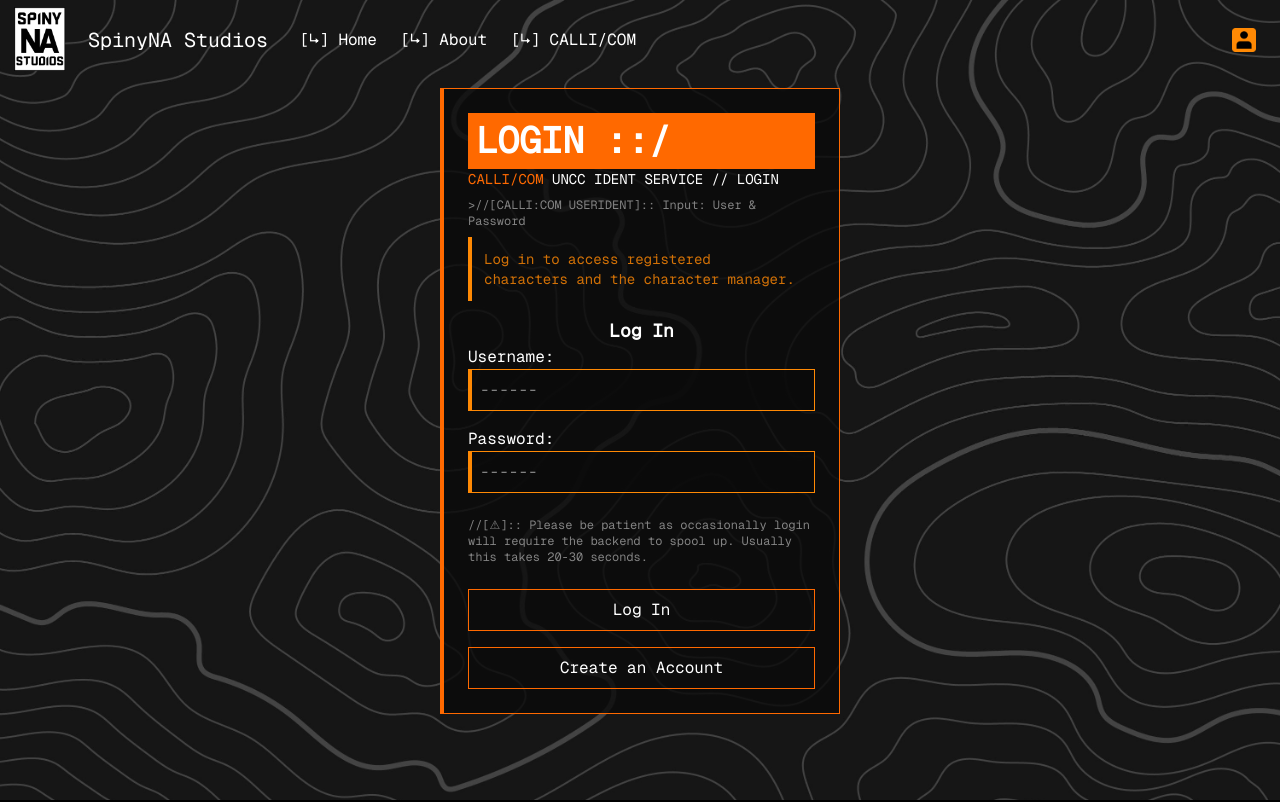
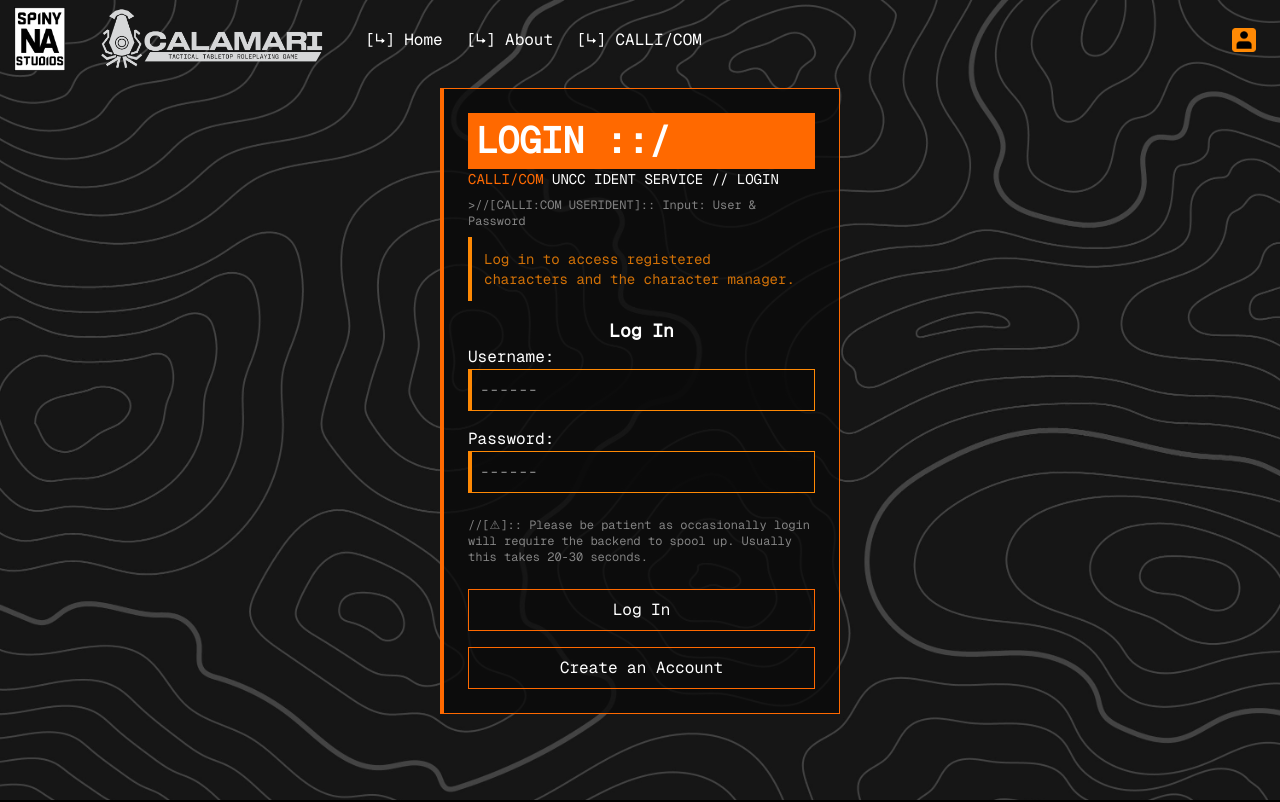
Before and after one commit to RudrNaik/CALLICOM, a React (Vite) app in the folder frontend/: page /login in a window 1280 px wide. Shown: the top 802 px of the page. Built offline with nearby package versions, Linux system fonts and the light colour scheme.

Commit message:
Added Calamari Logo to the frontend so it's rendered by the navbar

```diff
--- a/frontend/src/components/Navbar.jsx
+++ b/frontend/src/components/Navbar.jsx
@@ -1,6 +1,7 @@
 // src/components/Navbar.jsx
 import { useContext, useEffect, useState, useRef } from "react";
 import SpinyLogo from "../assets/Images/SpinyNAStudiosLogo_.png";
+import CalamariLogo from "../assets/Images/Calamari_Logo_Inverted.png"
 import { Link } from "react-router-dom";
 import UserIcon from "../assets/Images/UserIcon.png";
 import { AuthContext } from "../AuthContext";
@@ -52,7 +53,7 @@ const Navbar = ({}) => {
         style={{ fontFamily: "Geist_Mono" }}
       >
         <img src={SpinyLogo} alt="Logo" className="h-20" />
-        <div className="text-xl px-2">SpinyNA Studios</div>
+        <img src={CalamariLogo} alt="Logo" className="h-20" />
 
         {/* Normal Navigation Links for desktop, hides when less than md in size. */}
         <ul className="hidden md:flex space-x-6 pl-6">
```
Also changed, not shown: frontend/src/assets/Images/Calamari_Logo_inverted.png (added).
